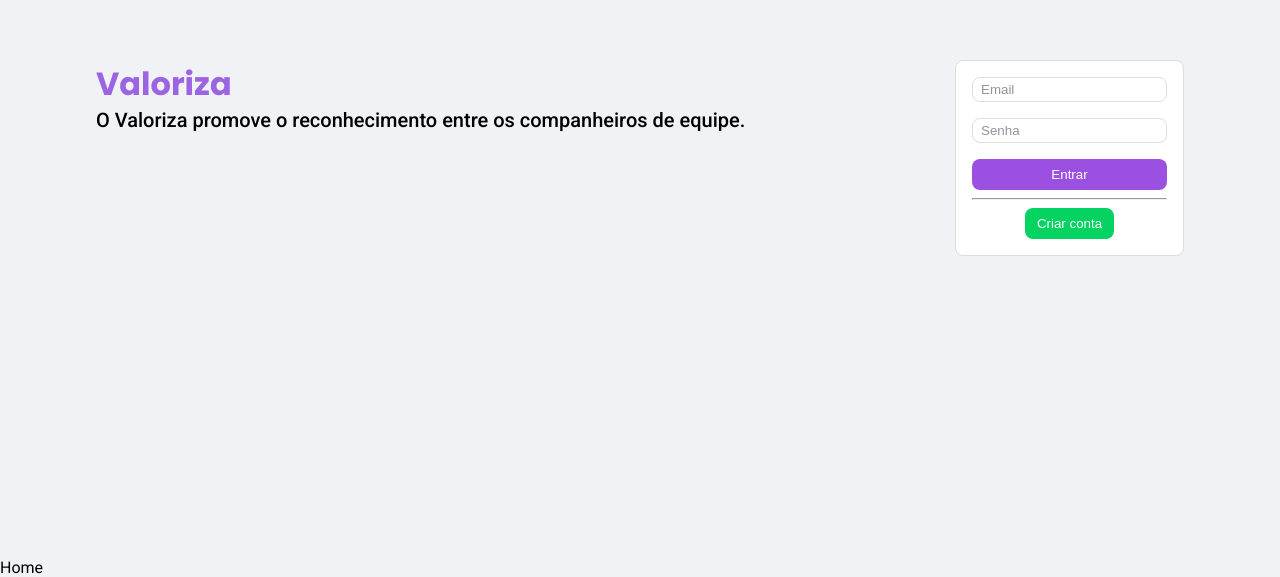
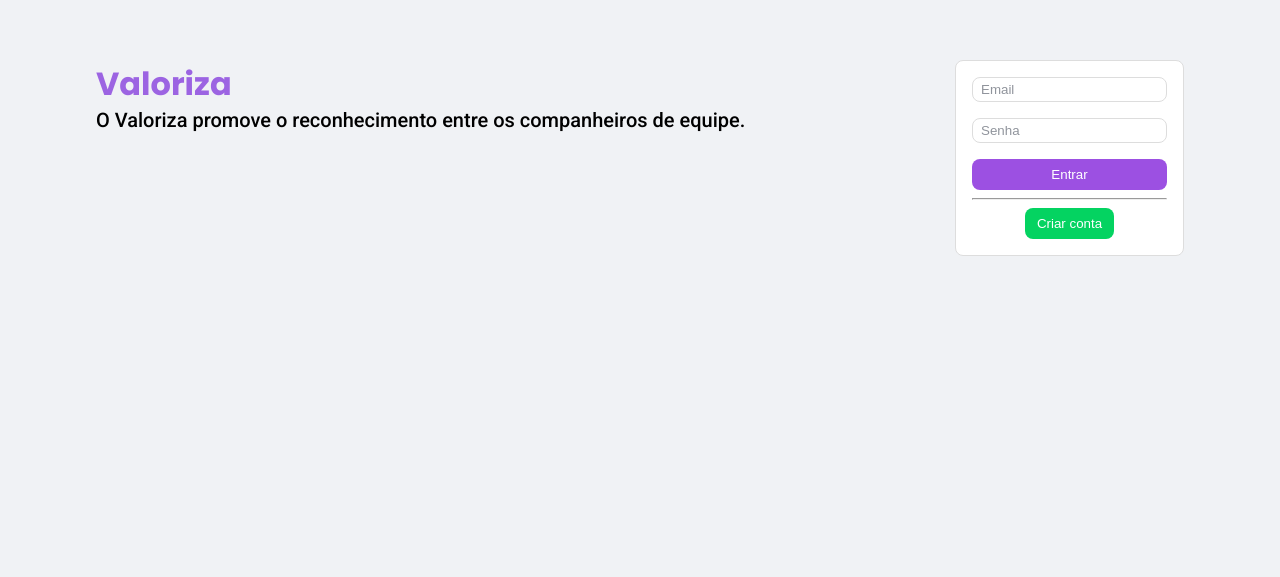
Before and after one commit to okalil/nlwvaloriza-node, a React (Create React App) app in the folder web/: page /login in a window 1280 px wide. Shown: the part 242-819 px from the top of the page. Built offline with nearby package versions, Linux system fonts and the light colour scheme.

Commit message:
add routes

```diff
--- a/web/src/App.tsx
+++ b/web/src/App.tsx
@@ -1,20 +1,34 @@
-import { ThemeProvider } from "styled-components";
+import {
+    BrowserRouter as Router,
+    Redirect,
+    Route,
+    Switch,
+} from "react-router-dom";
+
+import Home from "./pages/Home";
 import Login from "./pages/Login";
 
+import { ThemeProvider } from "styled-components";
 import light from "./styles/light";
 import GlobalStyle from "./styles/global";
-import { BrowserRouter as Router, Route} from "react-router-dom";
+import { AuthContextProvider } from "./contexts/AuthContext";
 
 function App() {
+    const loggedIn = localStorage.getItem("userToken");
+
     return (
         <Router>
             <ThemeProvider theme={light}>
-                <Route path="/login">
-                    <Login />
-                </Route>
-                <Route path="/">
-                    <div>Home</div>
-                </Route>
+                <AuthContextProvider>
+                    <Switch>
+                        <Route path="/login">
+                            <Login />
+                        </Route>
+                        <Route path="/">
+                            {loggedIn ? <Home /> : <Redirect to="/login" />}
+                        </Route>
+                    </Switch>
+                </AuthContextProvider>
             </ThemeProvider>
             <GlobalStyle />
         </Router>
```
